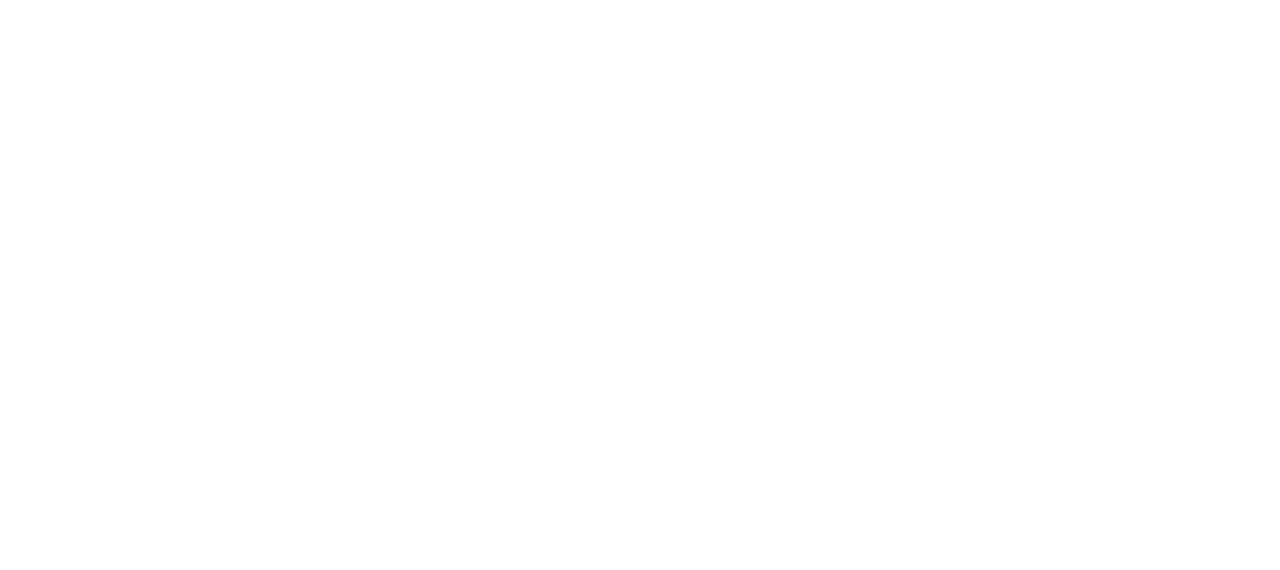
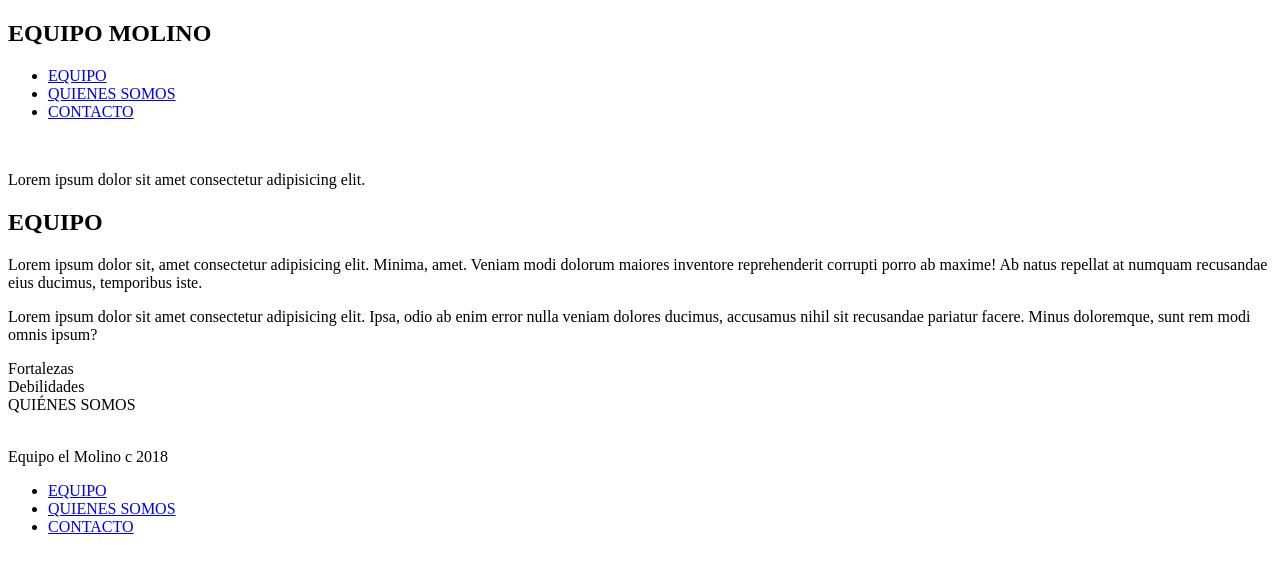
Before and after one commit to Adalab/project-promo-p-module-1-team-2, a plain HTML site: page index.html in a window 1280 px wide. Drawn offline with Linux system fonts and the light colour scheme.

Commit message:
basic structure post tutorship

```diff
--- a/index.html
+++ b/index.html
@@ -1,12 +1,78 @@
 <!DOCTYPE html>
 <html lang="es">
-<head>
-  <meta charset="UTF-8">
-  <meta http-equiv="X-UA-Compatible" content="IE=edge">
-  <meta name="viewport" content="width=device-width, initial-scale=1.0">
-  <title>Proyecto de Las Molineras</title>
-</head>
-<body>
+  <head>
+    <meta charset="UTF-8" />
+    <meta http-equiv="X-UA-Compatible" content="IE=edge" />
+    <meta name="viewport" content="width=device-width, initial-scale=1.0" />
+    <link rel="stylesheet" href="./styles/main.css" />
+    <title>Proyecto Molino</title>
+  </head>
+  <body>
+    <header>
+      <section class="navigation_bar">
+        <h1>EQUIPO MOLINO</h1>
+        <nav>
+          <ul>
+            <li>
+              <a href="./index.html#team">EQUIPO</a>
+            </li>
+            <li>
+              <a href="./index.html#about-us">QUIENES SOMOS</a>
+            </li>
+            <li>
+              <a href="./contacto.html">CONTACTO</a>
+            </li>
+          </ul>
+        </nav>
+      </section>
+    </header>
+    <section><img src="" alt="" /></section>
+    <main>
+      <p>Lorem ipsum dolor sit amet consectetur adipisicing elit.</p>
+      <section id="team">
+        <h2>EQUIPO</h2>
 
-</body>
+        <p>
+          Lorem ipsum dolor sit, amet consectetur adipisicing elit. Minima,
+          amet. Veniam modi dolorum maiores inventore reprehenderit corrupti
+          porro ab maxime! Ab natus repellat at numquam recusandae eius ducimus,
+          temporibus iste.
+        </p>
+        <p>
+          Lorem ipsum dolor sit amet consectetur adipisicing elit. Ipsa, odio ab
+          enim error nulla veniam dolores ducimus, accusamus nihil sit
+          recusandae pariatur facere. Minus doloremque, sunt rem modi omnis
+          ipsum?
+        </p>
+      </section>
+
+      <section>
+        <article class="">Fortalezas</article>
+        <article class="">Debilidades</article>
+      </section>
+
+      <section id="about-us">QUIÉNES SOMOS
+        <article>
+          <img src="" alt="" />
+          <div></div>
+        </article>
+      </section>
+    </main>
+    <footer>
+      <p>Equipo el Molino c 2018</p>
+      <nav>
+        <ul>
+          <li>
+            <a href="./index.html#team">EQUIPO</a>
+          </li>
+          <li>
+            <a href="./index.html#about-us">QUIENES SOMOS</a>
+          </li>
+          <li>
+            <a href="./contacto.html">CONTACTO</a>
+          </li>
+        </ul>
+      </nav>
+    </footer>
+  </body>
 </html>
```
Also changed, not shown: contacto.html (added).
